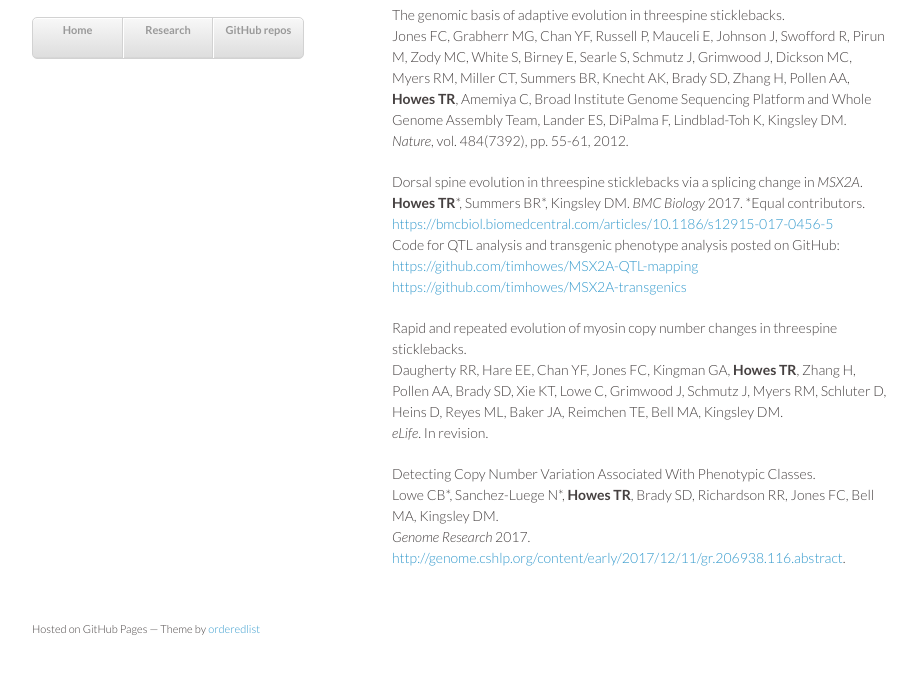
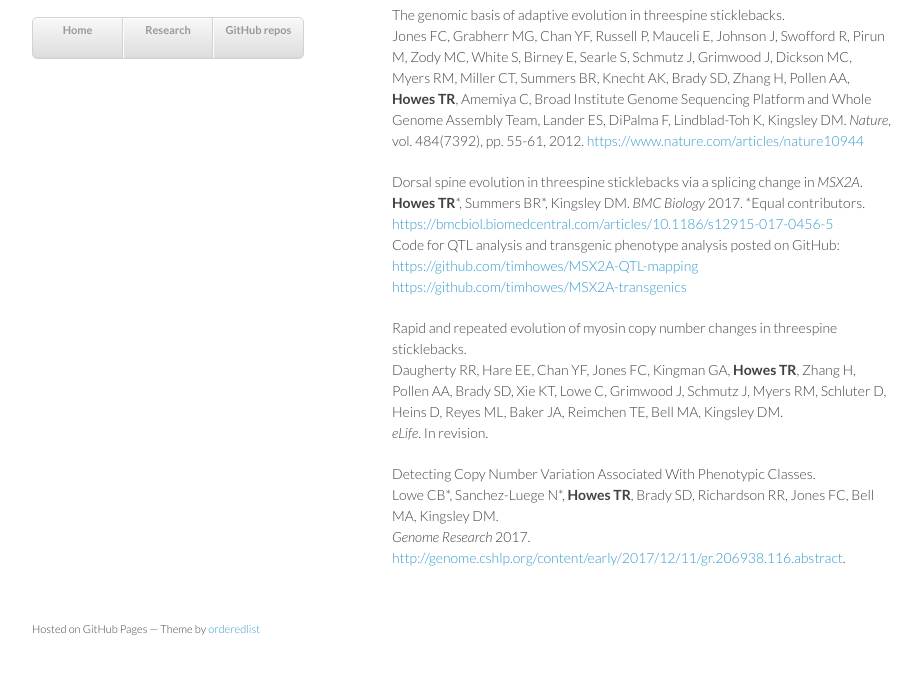
Before and after one commit to timhowes/timhowes.github.io, a plain HTML site: page research/index.html in a window 1280 px wide. Shown: the part 92-766 px from the top of the page, without its empty margins (178-1100 px from the left). Drawn offline with Linux system fonts and the light colour scheme.

Commit message:
Update index.html

```diff
--- a/research/index.html
+++ b/research/index.html
@@ -35,8 +35,10 @@
              Jones FC, Grabherr MG, Chan YF, Russell P, Mauceli E, Johnson J, Swofford R, Pirun M, Zody MC,
              White S, Birney E, Searle S, Schmutz J, Grimwood J, Dickson MC, Myers RM, Miller CT, Summers BR,
              Knecht AK, Brady SD, Zhang H, Pollen AA, <b>Howes TR</b>, Amemiya C, Broad Institute Genome Sequencing
-             Platform and Whole Genome Assembly Team, Lander ES, DiPalma F, Lindblad-Toh K, Kingsley DM. <br>
-             <i>Nature</i>, vol. 484(7392), pp. 55-61, 2012.</p>
+             Platform and Whole Genome Assembly Team, Lander ES, DiPalma F, Lindblad-Toh K, Kingsley DM.
+             <i>Nature</i>, vol. 484(7392), pp. 55-61, 2012.
+             <a href="https://www.nature.com/articles/nature10944">https://www.nature.com/articles/nature10944</a>
+            </p>
           </div>
           <div>
             <p>Dorsal spine evolution in threespine sticklebacks via a splicing change in <i>MSX2A</i>. <br>
```
